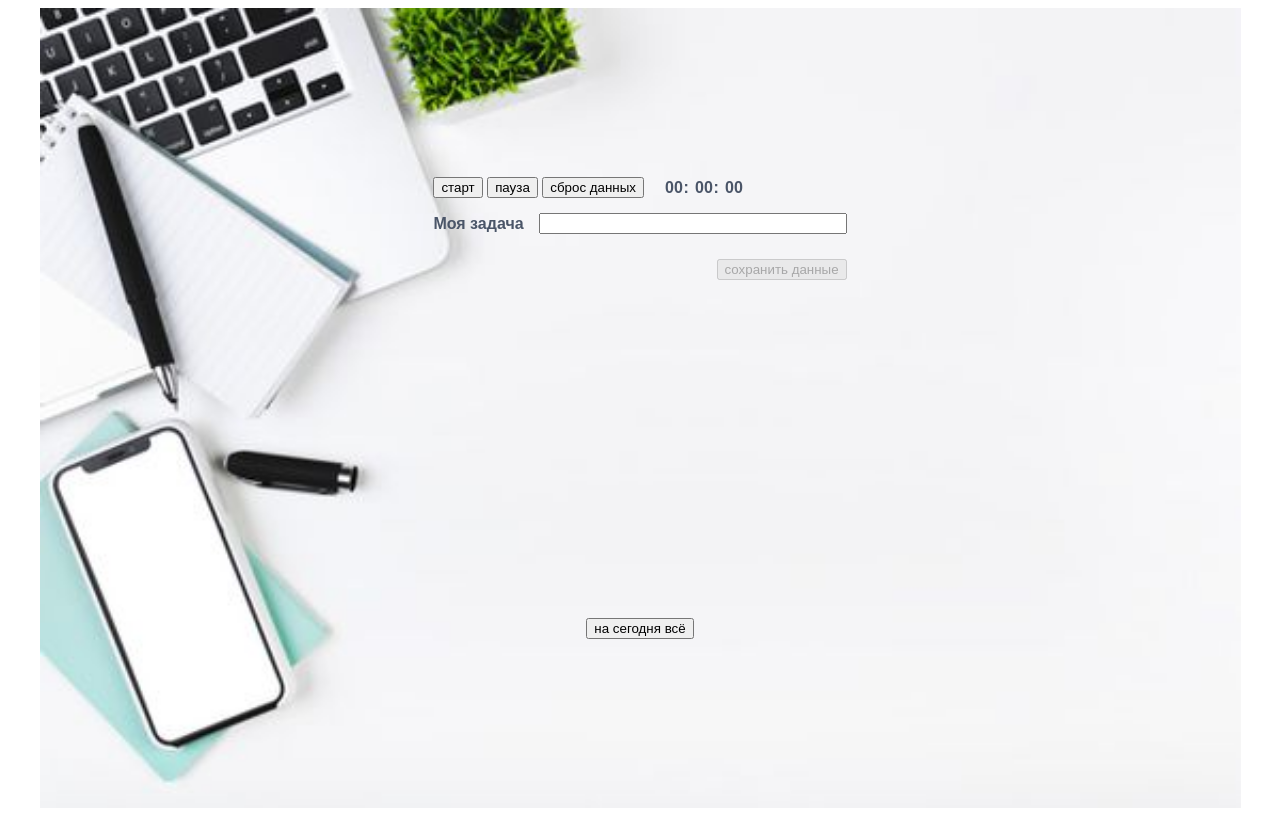
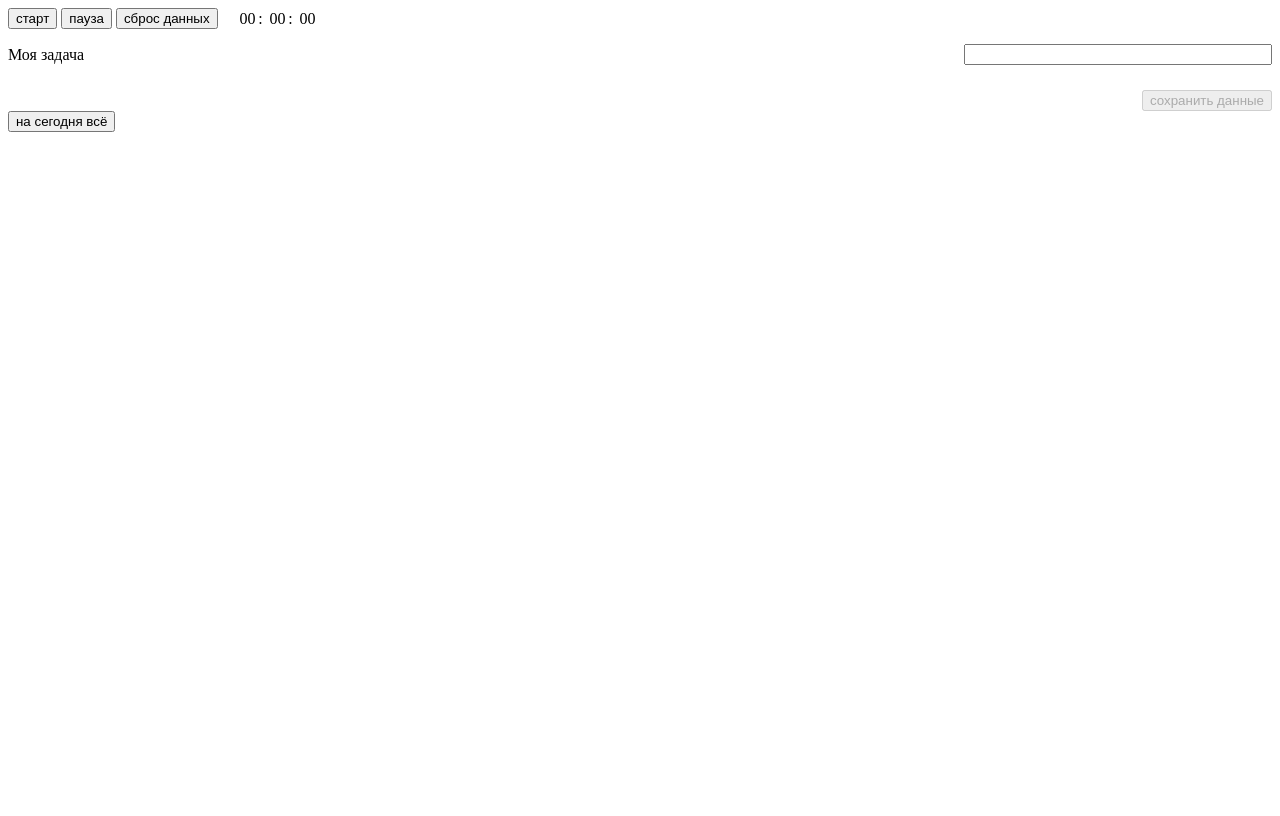
Before and after one commit to VNeskoromnaya/timer_for_tasks, a website: page index.html in a window 1280 px wide. Drawn offline with Linux system fonts and the light colour scheme.

Commit message:
закомментировала общие блоки

```diff
--- a/assets/styles/style.css
+++ b/assets/styles/style.css
@@ -1,12 +1,12 @@
 /* Таймер + добавление задач */
-body {
+/* body {
     font-family: "Nunito", sans-serif;
     font-weight: 600;
     font-size: 1em;
     color: #4A5568;
-}
+} */
 
-.wrapper {
+/* .wrapper {
     min-height: 100vh;
     overflow: hidden;
     display: flex;
@@ -17,7 +17,7 @@ body {
     background-size: contain;
     background-position: center;
     background-repeat: no-repeat;
-}
+} */
 
 .buttons-and-timer {
     margin-bottom: 15px;
```
